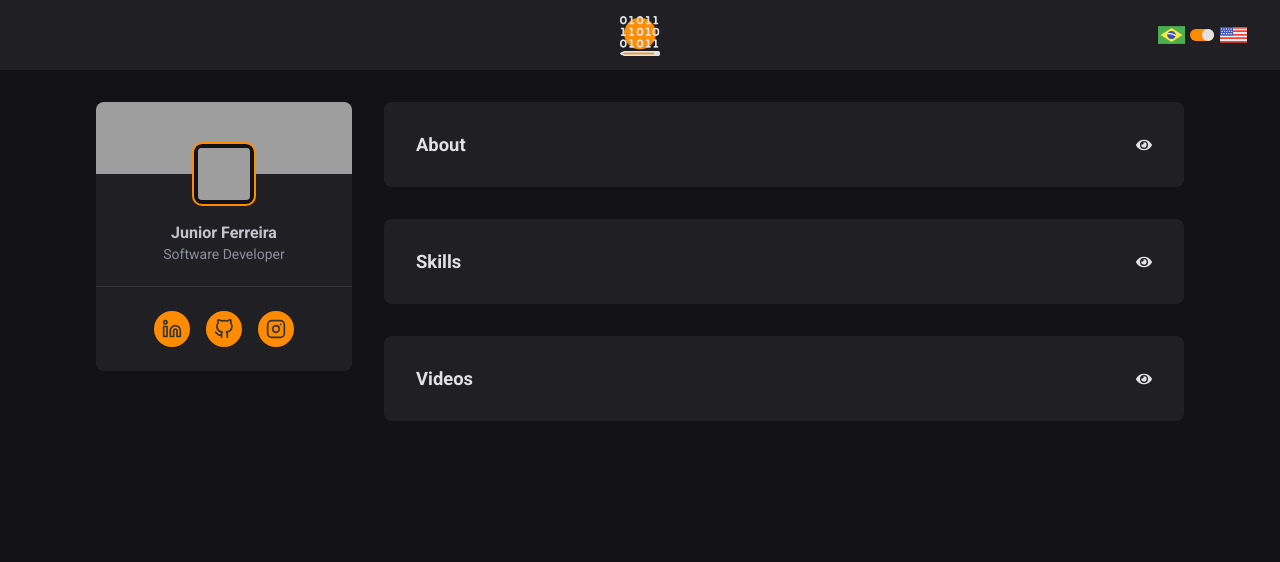
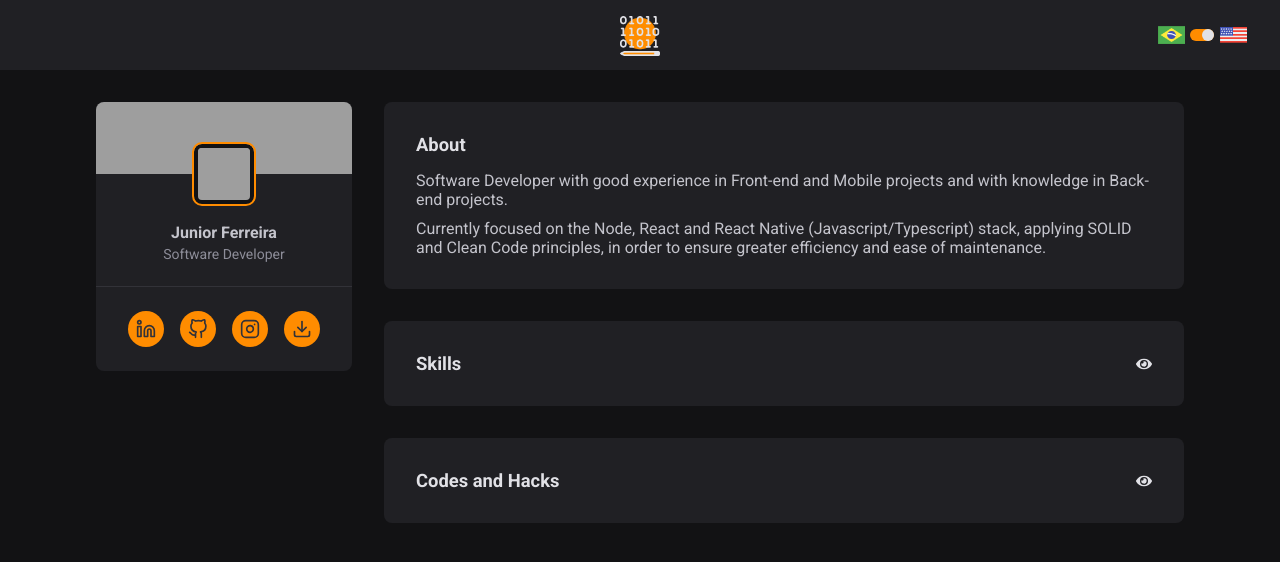
Before and after one commit to joseiltonjunior/portfolio, a React (Vite) app: page / in a window 1280 px wide. Shown: the top 562 px of the page. Built offline with nearby package versions, Linux system fonts and the light colour scheme; no server answers; grey boxes are pictures that could not be loaded.

Commit message:
adjust in project

```diff
--- a/src/components/Content/index.tsx
+++ b/src/components/Content/index.tsx
@@ -28,7 +28,7 @@ export function Content() {
 
   return (
     <Container>
-      <Section title={t("aboutTitle")} show>
+      <Section title={t("aboutTitle")}>
         <Abbout />
       </Section>
       <Section title={t("skillsTitle")} show>
--- a/src/components/Sidebar/index.tsx
+++ b/src/components/Sidebar/index.tsx
@@ -8,7 +8,7 @@ import {
   Footer,
   Link,
 } from "./style";
-import { FiGithub, FiLinkedin, FiInstagram } from "react-icons/fi";
+import { FiGithub, FiLinkedin, FiInstagram, FiDownload } from "react-icons/fi";
 
 import { useTranslation } from "react-i18next";
 
@@ -53,6 +53,14 @@ export function Sidebar() {
         >
           <FiInstagram size={20} />
         </Link>
+        <Link
+          href="https://drive.google.com/file/d/130vKvC_chV9Swmd6ExtgitOOqv_f82Jc/view?usp=share_link"
+          target="_blank"
+          rel="noopener noreferrer"
+          title="Curriculum vitæ"
+        >
+          <FiDownload size={20} />
+        </Link>
       </Footer>
     </Container>
   );
--- a/src/i18n/translations/en-US.ts
+++ b/src/i18n/translations/en-US.ts
@@ -2,7 +2,9 @@ export const TRANSLATIONS_EN_US = {
   experienceTitle: "Experiences",
   aboutTitle: "About",
   aboutTextPrimary:
-    "Software Developer with experience in Back-end, Front-end and Mobile projects. Developed with Node, React and React Native. Javascript, Typescript and their respective ecosystems.",
+    "Software Developer with good experience in Front-end and Mobile projects and with knowledge in Back-end projects. ",
+  aboutTextSecondary:
+    "Currently focused on the Node, React and React Native (Javascript/Typescript) stack, applying SOLID and Clean Code principles, in order to ensure greater efficiency and ease of maintenance.",
   educationTitle: "Education",
   skillsTitle: "Skills",
 
@@ -55,9 +57,9 @@ export const TRANSLATIONS_EN_US = {
   hideContent: "Hide content",
   theme: "Theme",
 
-  projects: "Projects",
+  projects: "Personal Projects",
   softwareDeveloper: "Software Developer",
-  video: "Videos",
+  video: "Codes and Hacks",
   noContent: "New content coming soon.",
 
   titleVideo1: "Solving problems with React + Typescript",
--- a/src/i18n/translations/pt-BR.ts
+++ b/src/i18n/translations/pt-BR.ts
@@ -2,7 +2,9 @@ export const TRANSLATIONS_PT_BR = {
   experienceTitle: "Experiências",
   aboutTitle: "Sobre",
   aboutTextPrimary:
-    "Desenvolvedor de Software com experiência em projetos Back-end, Front-end e Mobile. Desenvolvidos com Node, React e React Native. Javascript, Typescript e seus respectivos ecossistemas.",
+    "Desenvolvedor de Software com boa experiência em projetos Front-end e Mobile e com conhecimento em projetos Back-end. ",
+  aboutTextSecondary:
+    "Atualmente focado no stack Node, React e React Native (Javascript/Typescript), aplicando princípios SOLID e Clean Code, afins de garantir maior eficiência e facilidade de manutenção.",
   educationTitle: "Educação",
   skillsTitle: "Habilidades",
 
@@ -56,9 +58,9 @@ export const TRANSLATIONS_PT_BR = {
   hideContent: "Ocultar conteúdo",
   theme: "Tema",
 
-  projects: "Projetos",
+  projects: "Projetos Pessoais",
   softwareDeveloper: "Desenvolvedor de Software",
-  video: "Vídeos",
+  video: "Códigos e Gambiarras",
   noContent: "Em breve novos conteúdos.",
 
   titleVideo1: "Resolvendo problemas com React + Typescript",
--- a/src/pages/About/index.tsx
+++ b/src/pages/About/index.tsx
@@ -1,11 +1,13 @@
 import { useTranslation } from "react-i18next";
+import { Text, Container } from "./styles";
 
 export function Abbout() {
   const { t } = useTranslation();
 
   return (
-    <>
-      <p>{t("aboutTextPrimary")}</p>
-    </>
+    <Container>
+      <Text>{t("aboutTextPrimary")}</Text>
+      <Text>{t("aboutTextSecondary")}</Text>
+    </Container>
   );
 }
--- /dev/null
+++ b/src/pages/About/styles.ts
@@ -0,0 +1,9 @@
+import styled from "styled-components";
+
+export const Container = styled.div`
+  display: flex;
+  flex-direction: column;
+  gap: 10px;
+`;
+
+export const Text = styled.p``;
--- a/src/pages/Projects/index.tsx
+++ b/src/pages/Projects/index.tsx
@@ -23,7 +23,9 @@ export function Projects({ data }: IProjects) {
     const filter = repos.filter(
       (item) =>
         item.name !== "portfolio-deprecated" &&
-        item.name !== "SwitchThemesReactTS"
+        item.name !== "SwitchThemesReactTS" &&
+        item.name !== "joseiltonjunior" &&
+        item.name !== "after-app-deprecated"
     );
 
     setRepos(filter);
--- a/src/pages/Skills/index.tsx
+++ b/src/pages/Skills/index.tsx
@@ -6,14 +6,7 @@ export function Skills() {
     <>
       {skills.map((item) => (
         <Container key={item.name}>
-          <Skill
-            href={item.url}
-            target="_blank"
-            rel="noopener noreferrer"
-            title={item.url && `Certificado: ${item.name}`}
-          >
-            {item.name}
-          </Skill>
+          <Skill>{item.name}</Skill>
         </Container>
       ))}
     </>
--- a/src/pages/Skills/skills.json
+++ b/src/pages/Skills/skills.json
@@ -1,68 +1,55 @@
 [
   {
-    "name": "HTML",
-    "url": "https://drive.google.com/file/d/1HuFL4FwyxHECn90yopuHdwRmKkTtSf04/view?usp=share_link"
+    "name": "HTML"
   },
   {
-    "name": "CSS e Pré Processadores CSS",
-    "url": "https://drive.google.com/file/d/1-t88T1COzewEeQ73-34hSEDZGg433oP0/view?usp=share_link"
+    "name": "CSS e CSS in JS (Styled-components)"
   },
   {
-    "name": "Styled-Components"
+    "name": "Javascript"
   },
   {
-    "name": "Javascript",
-    "url": "https://drive.google.com/file/d/1sNF9rzcxvsRXO2werQiGT2vJXC__knYX/view?usp=share_link"
+    "name": "Typescript"
   },
   {
-    "name": "Typescript",
-    "url": "https://drive.google.com/file/d/16Lu66jvEWL44e1oi5gFezpYRsLjKSyIE/view?usp=share_link"
+    "name": "Bootstrap/Material UI"
   },
   {
-    "name": "Bootstrap",
-    "url": "https://drive.google.com/file/d/1d69Dy-aID2OqZrcmStK31_iZKEQ5p33l/view?usp=share_link"
+    "name": "React"
   },
   {
-    "name": "React",
-    "url": "https://drive.google.com/file/d/1OJy0MCkEzDMiF9BFPzC5vrbiKpoR5r7U/view?usp=share_link"
+    "name": "React Hooks"
   },
   {
-    "name": "React Native",
-    "url": "https://drive.google.com/file/d/1l517Dbu7zRj_jPmF0VwvADV-P6xhxI5N/view?usp=share_link"
+    "name": "React Native"
   },
   {
-    "name": "Node",
-    "url": "https://drive.google.com/file/d/1jVrxqrFxpSlF1UmiptovaL9vOGmYYCWr/view?usp=share_link"
+    "name": "Node.js"
   },
   {
-    "name": "Amazon AWS"
+    "name": "Cloud (AWS/Azure)"
   },
   {
-    "name": "Google Geolocation"
+    "name": "Serviços de Geolocalização"
   },
   {
     "name": "Internacionalização de Projetos"
   },
   {
-    "name": "Consumo API's",
-    "url": "https://drive.google.com/file/d/1oDTEcKkQtZ2y8xE4xUy4UbnkBhL0F1-h/view?usp=share_link"
+    "name": "API Restful"
   },
   {
-    "name": "Gerênciamento de pacotes (NPM, Yarn)"
+    "name": "Gerênciadores de pacotes (NPM/Yarn)"
   },
 
   {
-    "name": "Git Flow (Git, GitHub)",
-    "url": "https://drive.google.com/file/d/1p_358XJkQYyXiwKJ0aHkMB6apnWYOrZc/view?usp=share_link"
+    "name": "Git Flow (Git/GitHub)"
   },
   {
-    "name": "Sistemas Operacionais (Linux, Windows)"
+    "name": "Sistemas Operacionais (Linux/Windows)"
   },
   {
-    "name": "Testes Unitários e Automatizados"
-  },
-  {
-    "name": "Microsoft Azure"
+    "name": "Testes Unitários e Automatizados (Jest/Cypress)"
   },
   {
     "name": "Metodologias Ágeis (Kanbam, Scrum)"
--- a/src/pages/Skills/style.ts
+++ b/src/pages/Skills/style.ts
@@ -2,13 +2,12 @@ import styled from "styled-components";
 
 export const Container = styled.div``;
 
-export const Skill = styled.a`
+export const Skill = styled.p`
   font-size: 0.9rem;
   line-height: 1.45;
-
+  cursor: default;
   transition: color 0.1s;
 
-  text-decoration: none;
   color: var(--gray-300);
 
   :hover {
```
